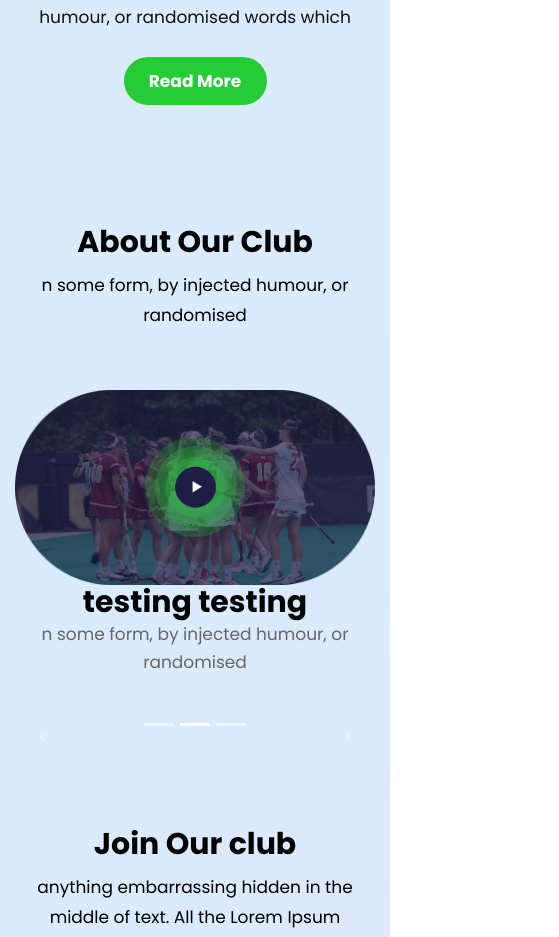
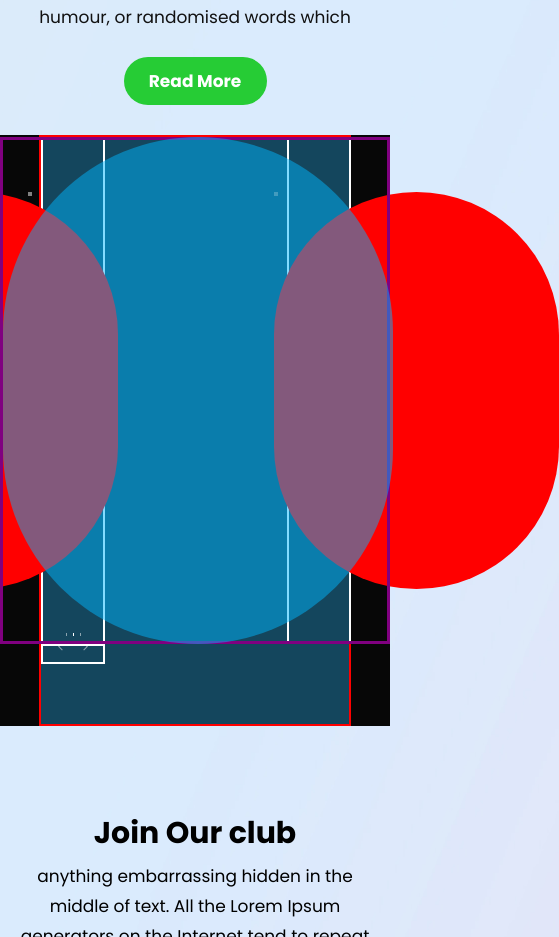
Before and after one commit to LegionsOfTheBlackFlame/RinahTech_2, a website: page client/index.html in a window 390 px wide. Shown: the part 3204-4141 px from the top of the page, 559 px wide, since content can reach past the window. Drawn offline with Linux system fonts and the light colour scheme.

Commit message:
video carousel

```diff
--- a/client/css/style.css
+++ b/client/css/style.css
@@ -30,6 +30,7 @@ body {
      background: url(../images/bg-body.jpg);
      background-position: center;
      background-repeat: no-repeat;
+     overflow-x: hidden;
 }
 
 a {
@@ -526,7 +527,83 @@ ul.email li a {
 
 /** about **/
 
+.about-container {
+     min-height: 50vh;
+     display: grid;
+     grid-auto-flow: column;
+     grid-template-columns: 1fr 8fr 1fr;
+     background-color: black;
+
+}
+
+.about-r1c1 {
+     grid-column: 1;
+     width: 80%;
+
+     margin-left: -500px ;
+  z-index: 0;
+
+}
+
+
+.about-r1c2 {
+   z-index: 2;
+   position: absolute;
+   width: max-content;
+
+  justify-self: center;
+   border: 2px solid red;
+
+
+}
+.about-r1c1>.row, .about-r1c3>.row {
+     width: 80%;
+     height: 40%;
+    ;
+
+}
+
+.about-r1c2>.row {
+     width: 100%;
+     height: 100%;
+}
+
+.img_responsive{
+
+     margin: auto;
+     width: 100%;
+     height: 100%;
+     /* background-color: #2697cc; */
+
+
+}
+
+.about-r1c3 {
+     grid-column: 3;
+     width: 80%;
+
+     right: -500px;
+  z-index: 0;
+
+
+}
+.about-container > :nth-child(4) {
+     grid-column: 1 / span 3;
+     grid-row: 2;
+}
+
+
+
+
+
+
+.col-md-12{
+     width: 100%;
+
+}
+
 .about {
+
      padding-top: 90px;
 }
 
@@ -537,9 +614,23 @@ ul.email li a {
      padding-top: 10px;
 }
 
-.about_img figure {
-     margin: 0;
+.about-card {
+     width: 80%;
+     height: 100%;
+     min-width: 75vw;
+     min-height: 50vh;
+     background-color: #2697cc;
+     border-radius: 25em;
 }
+
+.about-card-beta {
+     width: 40vw;
+     height: 25vh;
+
+     background-color: #163c4d;
+     border-radius: 25em;
+}
+
 
 .abo_btn {
      position: absolute;
@@ -557,6 +648,119 @@ ul.email li a {
 
 /** end about **/
 
+.video {
+     display: block;
+     width: 100vw;
+     height: 70vh;
+     background-color: #070707;
+}
+
+.video-container {
+    display: grid;
+    grid-auto-flow: column;
+    grid-template-columns: 1fr 80% 1fr;
+    grid-template-rows: auto 1fr;
+   grid-area: auto;
+     width: 80vw;
+     height: inherit;
+     background-color: #2697cc6f;
+     margin: auto;
+     border: 2px solid red;
+
+
+}
+
+.video-container>* {
+
+     border: 2px solid white;
+
+}
+
+.video-child {
+     height: 60vh;
+     display: flex;
+     align-items: center;
+
+     color: white;
+     font-size: 24px;
+     overflow-block: visible;
+     overflow-inline: visible;
+     margin: 0;
+
+}
+
+.whatever {
+
+    border: 2px solid gray;
+    position: absolute;
+
+}
+.video-r1c2 {
+     grid-column: 2;
+  border: 3px solid purple;
+  min-width: 60vw;
+  max-width: 100vw;
+  min-height: 60vh;
+  max-height: 100vh;
+  margin: auto;
+  width: min-content;
+  z-index: 1;
+  position: absolute;
+  justify-self: center;
+}
+
+.video-r1c1, .video-r1c3 {
+
+     flex-grow: 0;
+   flex-basis: 0;
+
+}
+.video-r1c1 {
+     justify-self: flex-start;
+}
+
+.video-r1c3 {
+    justify-self: flex-end;
+}
+
+.img_container {
+    justify-self: center;
+}
+
+.video_img_2 {
+     width: 73vw;
+     height: 47vh;
+     border-radius: 20rem;
+     background-color: red;
+     justify-self: center;
+     margin-left: -50vw;
+     z-index: -1;
+}
+
+.video_img_1 {
+     width: 100vw;
+     height: 60vh;
+     border-radius: 20em;
+     margin: auto;
+     background-color: rgba(0, 183, 255, 0.486);
+}
+
+.video_img_3 {
+     width: 73vw;
+     height: 47vh;
+     border-radius: 20rem;
+     background-color: red;
+     justify-self: center;
+     margin-right: -50vw;
+     z-index: -1;
+}
+
+.trannir {
+     grid-column: 1 /span 2;
+     grid-row: 2;
+     width: fit-content;
+     height: 20px;
+}
 
 /** gallery **/
 
--- a/client/index.html
+++ b/client/index.html
@@ -188,38 +188,58 @@
          </div>
       </div>
       <!-- end sports -->
-      <!-- about -->
-      <div class="about">
-         <div class="container">
+      <!-- video -->
+      <div class="video">
+         <div class="video-container">
+            <div class="video-child video-r1c2">
             <div class="row">
-               <div class="col-md-12">
-                  <div class="titlepage text_align_center">
-                     <h2>About Our Club</h2>
-                     <p>n some form, by injected humour, or randomised</p>
-                  </div>
+               <div class="whatever">
                </div>
                <div class="col-md-12">
-                  <div class="about_img">
-                     <figure><img class="img_responsive" src="images/about_img.png" alt="#"/></figure>
+                  <div class="video_img_1">
+                     <div class="video-card"></div>
                      <div class="abo_btn">
-                        <a href="Javascript:void(0)"><img src="images/about_btn.png" alt="#"/></a>
+                        <div></div>
                      </div>
                   </div>
                </div>
             </div>
          </div>
+         <div class="video-r1c1 video-child">
+            <div class="row">
+               <div class="whatever">
+
                </div>
-      <!-- end about -->
-      <!-- trannir -->
+               <div class="img_container">
+                  <div class="video_img_2">
+                     <div class="video-card-alpha"></div>
+                     <div class="abo_btn">
+                       <div></div>
+                     </div>
+                  </div>
+               </div>
+            </div>
+         </div>
+
+         <div class="video-child video-r1c3">
+            <div class="row">
+               <div class="whatever">
+
+               </div>
+               <div class="img_container " >
+                  <div class="video_img_3">
+                     <div class="video-card-beta"></div>
+                     <div class="abo_btn">
+                        <div></div>
+                     </div>
+                  </div>
+               </div>
+            </div>
+         </div>
             <div class="trannir">
                <div class="container">
                   <div class="row">
-               <div class="col-md-12">
-                  <div class="titlepage text_align_center">
-                     <h2>testing testing</h2>
-                     <p>n some form, by injected humour, or randomised</p>
-                  </div>
-               </div>
+                     <div></div>
                   </div>
                   <div class="row d_flex">
                      <div class="col-lg-10 offset-lg-1 col-md-12">
@@ -299,6 +319,12 @@
                </div>
             </div>
             <!-- end trannir -->
+         </div>
+
+      </div>
+      <!-- end video -->
+      <!-- trannir -->
+
       <!-- our_club -->
       <div class="our_club">
          <div class="container">
```
Also changed, not shown: client/css/bootstrap.css, client/images/frame.svg (added). Lines whose indentation alone changed are shown as unchanged.
